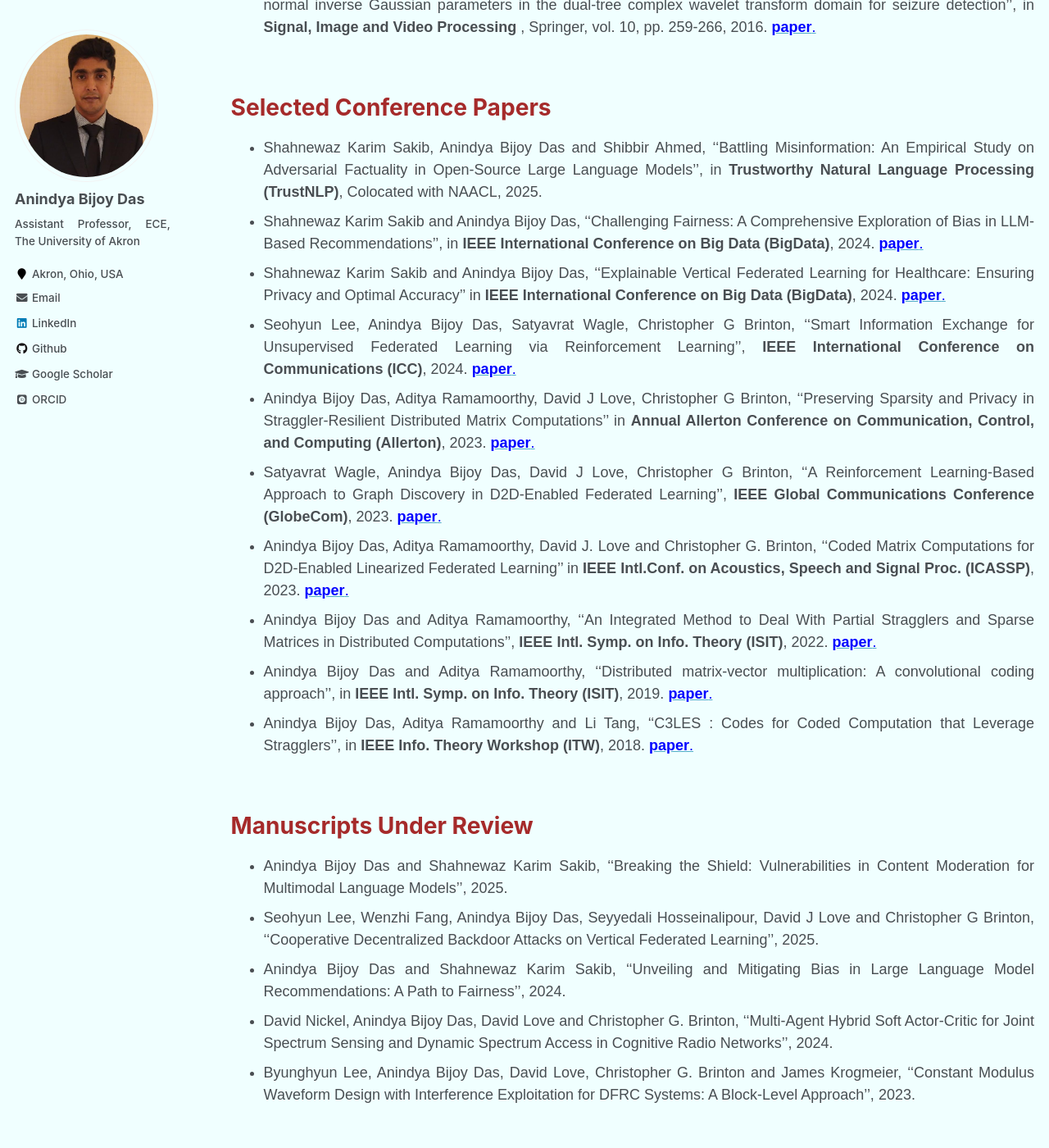
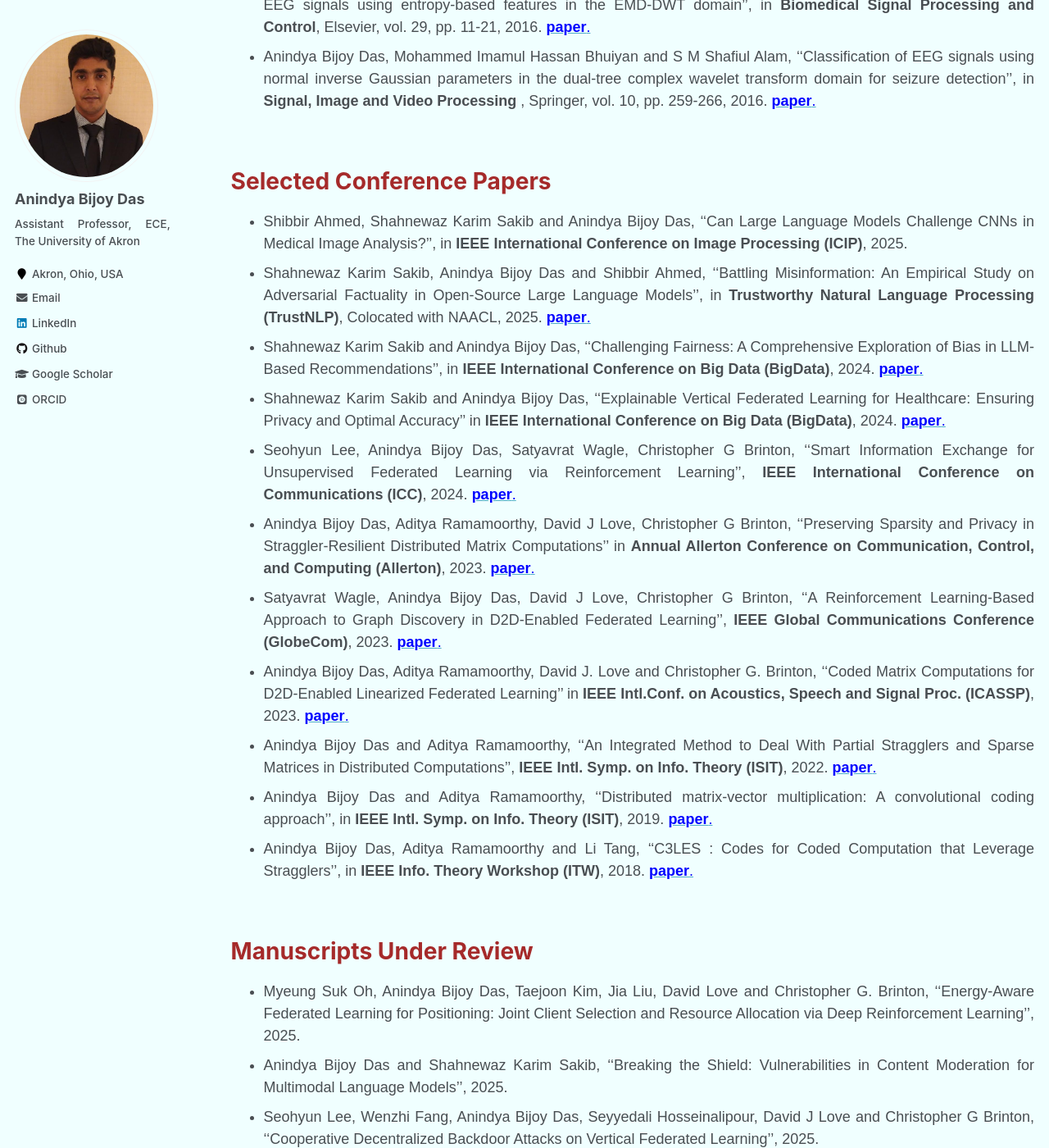
Before and after one commit to anindyabijoydas/portfolio, a Jekyll site: the page built from _pages/research.md, in a window 1280 px wide and 1400 px high, scrolled down 1163 px. Shown: the whole window at 82% size. Built offline with Jekyll 4.4.1, drawn with Linux system fonts in a browser that asks for light colours; some web fonts are replaced; some of the changed text lies outside the part shown.

Commit message:
Update research.md

```diff
--- a/_pages/research.md
+++ b/_pages/research.md
@@ -22,8 +22,9 @@ redirect_from:
 
 <span style="color:brown">**Selected Journals**</span>
 ======
-   * Junghoon Kim, Taejoon Kim, Anindya Bijoy Das, Seyyedali Hosseinalipour, David J. Love, and Christopher G. Brinton, ''Coding for Gaussian Two-Way Channels: Linear and Learning-Based Approaches'',  in **IEEE Transactions on Information Theory**, 2025.
-   * Satyavrat Wagle, Anindya Bijoy Das, David J Love and Christopher G Brinton, ''Multi-Agent Reinforcement Learning for Graph Discovery in D2D-Enabled Federated Learning'',  in **IEEE Journal of Selected Topics in Signal Processing**, 2025.
+   * David R. Nickel, Anindya Bijoy Das, David J. Love, and Christopher G. Brinton, ''Learning-Based Two-Way Communications: Algorithmic Framework and Comparative Analysis'',  in **IEEE Communications Letters**, 2025. [<span style="color:blue">**Paper**.</span>](https://ieeexplore.ieee.org/document/11078395)
+   * Junghoon Kim, Taejoon Kim, Anindya Bijoy Das, Seyyedali Hosseinalipour, David J. Love, and Christopher G. Brinton, ''Coding for Gaussian Two-Way Channels: Linear and Learning-Based Approaches'',  in **IEEE Transactions on Information Theory**, 2025. [<span style="color:blue">**Paper**.</span>](https://ieeexplore.ieee.org/abstract/document/10981735)
+   * Satyavrat Wagle, Anindya Bijoy Das, David J Love and Christopher G Brinton, ''Multi-Agent Reinforcement Learning for Graph Discovery in D2D-Enabled Federated Learning'',  in **IEEE Journal of Selected Topics in Signal Processing**, 2025. [<span style="color:blue">**Paper**.</span>](https://ieeexplore.ieee.org/abstract/document/10972233)
    * Myeung Suk Oh, Anindya Bijoy Das, Taejoon Kim, David J. Love, Christopher G. Brinton, ''Minimum Description Feature Selection for Complexity Reduction in Machine Learning-based Wireless Positioning'', in **IEEE Journal on Selected Areas in Communications**, 2024. [<span style="color:blue">**Paper**.</span>](https://ieeexplore.ieee.org/abstract/document/10556712)
    * Anindya Bijoy Das, Aditya Ramamoorthy, David J Love and Christopher G Brinton ''Sparsity-preserving encodings for straggler-optimal distributed matrix computations at the edge'', in **IEEE Internet of Things Journal**, 2024. [<span style="color:blue">**Paper**.</span>](https://ieeexplore.ieee.org/abstract/document/10633712)
    * Ashwin Natraj Arun, Anindya Bijoy Das, Christopher G Brinton, David J Love, James V Krogmeier ''Do Small Cells Make Sense for Simple Low Cost LPWANs?'', in **IEEE Wireless Communications Letters**, 2024. [<span style="color:blue">**Paper**.</span>](https://ieeexplore.ieee.org/xpl/RecentIssue.jsp?punumber=5962382)
@@ -40,7 +41,8 @@ redirect_from:
 
 <span style="color:brown">**Selected Conference Papers**</span>
 ======
-   * Shahnewaz Karim Sakib, Anindya Bijoy Das and Shibbir Ahmed, ''Battling Misinformation: An Empirical Study on Adversarial Factuality in Open-Source Large Language Models'', in **Trustworthy Natural Language Processing (TrustNLP)**, Colocated with NAACL, 2025.
+   * Shibbir Ahmed, Shahnewaz Karim Sakib and Anindya Bijoy Das, ''Can Large Language Models Challenge CNNs in Medical Image Analysis?'', in **IEEE International Conference on Image Processing (ICIP)**, 2025.
+   * Shahnewaz Karim Sakib, Anindya Bijoy Das and Shibbir Ahmed, ''Battling Misinformation: An Empirical Study on Adversarial Factuality in Open-Source Large Language Models'', in **Trustworthy Natural Language Processing (TrustNLP)**, Colocated with NAACL, 2025.  [<span style="color:blue">**paper**.</span>](https://aclanthology.org/2025.trustnlp-main.28/)
    * Shahnewaz Karim Sakib and Anindya Bijoy Das, ''Challenging Fairness: A Comprehensive Exploration of Bias in LLM-Based Recommendations'', in **IEEE International Conference on Big Data (BigData)**, 2024. [<span style="color:blue">**paper**.</span>](https://ieeexplore.ieee.org/abstract/document/10825082)
    * Shahnewaz Karim Sakib and Anindya Bijoy Das, ''Explainable Vertical Federated Learning for Healthcare: Ensuring Privacy and Optimal Accuracy'' in **IEEE International Conference on Big Data (BigData)**, 2024. [<span style="color:blue">**paper**.</span>](https://ieeexplore.ieee.org/abstract/document/10825564)
    * Seohyun Lee, Anindya Bijoy Das, Satyavrat Wagle, Christopher G Brinton, ''Smart Information Exchange for Unsupervised Federated Learning via Reinforcement Learning'', **IEEE International Conference on Communications (ICC)**, 2024. [<span style="color:blue">**paper**.</span>](https://arxiv.org/abs/2402.09629)
@@ -55,6 +57,7 @@ redirect_from:
 
 <span style="color:brown">**Manuscripts Under Review**</span>
 ======
+   * Myeung Suk Oh, Anindya Bijoy Das, Taejoon Kim, Jia Liu, David Love and Christopher G. Brinton, ''Energy-Aware Federated Learning for Positioning: Joint Client Selection and Resource Allocation via Deep Reinforcement Learning'', 2025.
    * Anindya Bijoy Das and Shahnewaz Karim Sakib, ''Breaking the Shield: Vulnerabilities in Content Moderation for Multimodal Language Models'', 2025.
    * Seohyun Lee, Wenzhi Fang, Anindya Bijoy Das, Seyyedali Hosseinalipour, David J Love and Christopher G Brinton, ''Cooperative Decentralized Backdoor Attacks on Vertical Federated Learning'', 2025.
    * Anindya Bijoy Das and Shahnewaz Karim Sakib, ''Unveiling and Mitigating Bias in Large Language Model Recommendations: A Path to Fairness'', 2024.
```
